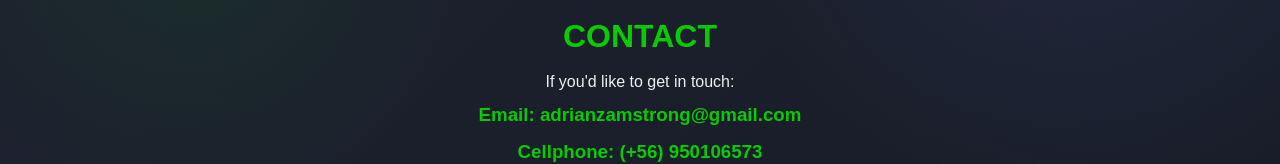
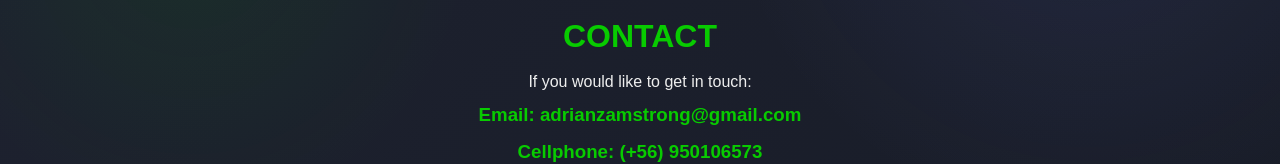
Before and after one commit to adrianzir/portfolio2025, a React (Create React App) app: page / in a window 1280 px wide. Shown: the part 1821-1985 px from the top of the page. Built offline with nearby package versions, Linux system fonts and the light colour scheme.

Commit message:
minor update in the contact section

```diff
--- a/src/components/Contact.jsx
+++ b/src/components/Contact.jsx
@@ -16,7 +16,7 @@ function Contact() {
     return (
         <div className="container" id="contact">
             <h1>CONTACT</h1>
-            <p>If you'd like to get in touch:</p>
+            <p>If you would like to get in touch:</p>
             <h3><strong>Email: adrianzamstrong@gmail.com</strong></h3>
             <h3><strong>Cellphone: (+56) 950106573</strong></h3>
             <div className="social-icons">
```
